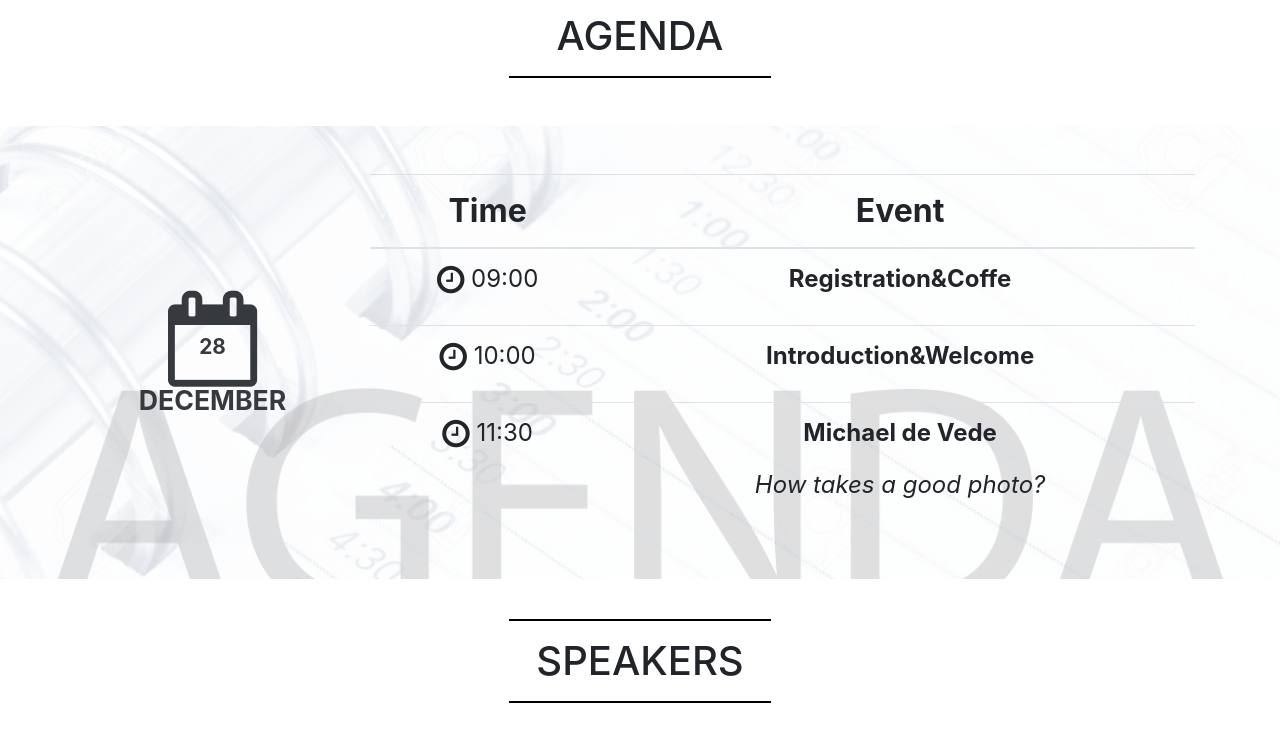
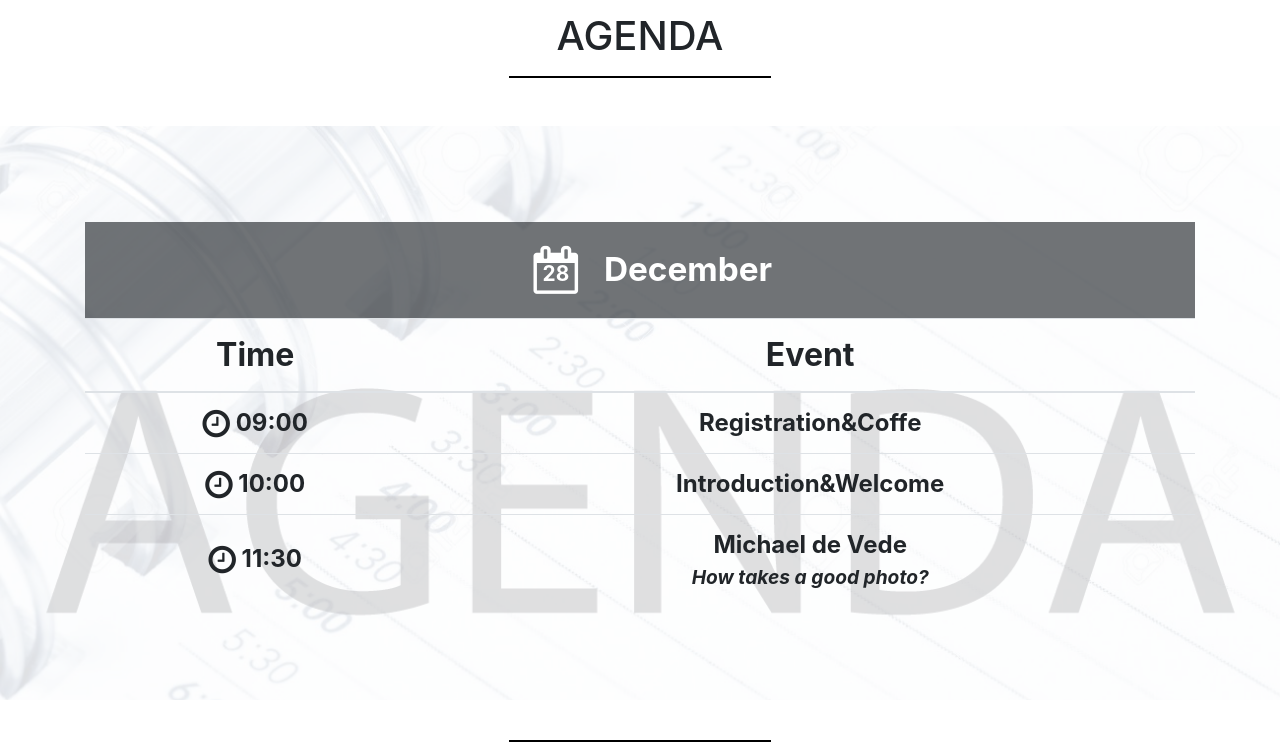
Before and after one commit to Nuta88/Ch-054-2, an Angular app: page / in a window 1280 px wide. Shown: the part 900-1649 px from the top of the page. Built offline with nearby package versions, Linux system fonts and the light colour scheme.

Commit message:
Added photo-location and change agenda to specific-event

```diff
--- a/src/app/specific-event/specific-event.component.html
+++ b/src/app/specific-event/specific-event.component.html
@@ -22,57 +22,51 @@
     </div>
 </div>
 
-<div class="container-fluid" [ngStyle]="{'background-image':'url(' + background.link + ')'}">
+<div class="container-fluid py-5" [ngStyle]="{'background-image':'url(' + background.link + ')'}">
     <div class="container">
-
         <div class="row">
             <div class="col-12">
-                <div class="row event py-5">
-                    <div class="col-md-3 time my-auto">
-                        <span class="fa-stack fa-3x">
-                                        <i class="fa fa-calendar-o fa-stack-2x"></i>
-                                        <strong class="fa-stack-1x calendar-text pt-2">28</strong>
+                <table class="table table-hover font-table my-5">
+                    <caption class="time p-0 table-bgraund text-center">
+                        <span class="fa-stack fa-2x py-0">
+                        <i class="fa fa-calendar-o fa-stack-1x"></i>
+                        <strong class="fa-stack-1x calendar-text pt-1">28</strong>
                         </span>
-                        <div class="month">December</div>
-                    </div>
-                    <div class="col-md-9">
-                        <table class="table table-hover font-table">
+                        <span class="month align-middle font-weight-bold">December</span>
+
+                    </caption>
                     <thead class="theader">
                         <tr>
                             <th class="text-center">Time</th>
                             <th class="text-center">Event</th>
                         </tr>
                     </thead>
+                    <tbody class="font-weight-bold">
                         <tr>
-                                <td class="text-center"><i class="fa fa-clock-o fa-lg"></i> 09:00</td>
-                                <td class="text-center">
-                                    <p class="action">Registration&Coffe</p>
+                            <td class="text-center align-middle"><i class="fa fa-clock-o fa-lg"></i> 09:00</td>
+                            <td class="text-center align-middle">
+                                <p class="action p-0 m-0">Registration&Coffe</p>
                             </td>
                         </tr>
                         <tr>
-                                <td class="text-center"><i class="fa fa-clock-o fa-lg"></i> 10:00</td>
-                                <td class="text-center">
-                                    <p class="action">Introduction&Welcome</p>
+                            <td class="text-center align-middle"><i class="fa fa-clock-o fa-lg"></i> 10:00</td>
+                            <td class="text-center align-middle">
+                                <p class="action p-0 m-0">Introduction&Welcome</p>
                             </td>
                         </tr>
                         <tr>
-                                <td class="text-center"><i class="fa fa-clock-o fa-lg"></i> 11:30</td>
-                                <td class="text-center">
-                                    <p class="action">Michael de Vede</p>
-                                    <p class="report m-0 p-0">How takes a good photo?</p>
+                            <td class="text-center align-middle"><i class="fa fa-clock-o fa-lg"></i> 11:30</td>
+                            <td class="text-center align-middle">
+                                <p class="action p-0 m-0">Michael de Vede</p>
+                                <p class="report p-0 m-0">How takes a good photo?</p>
                             </td>
                         </tr>
+                    </tbody>
                 </table>
-                    </div>
-                </div>
-
             </div>
         </div>
     </div>
 </div>
-
-
-
 
 
 <div class="container">
@@ -238,9 +232,14 @@
                 </a>
             </div>
         </div>
-        </div>
-        <div class="row d-block mx-auto">
+    </div></div>
+
+    <div class="container-fluid my-5 py-5" [ngStyle]="{'background-image':'url(' + bgLocation.link + ')'}">
+    <div class="row d-block mx-auto ">
         <h2 class="text-center">245 West72nd Street New York, NY 10023</h2>
     </div>
+    <div class="row mx-5 my-5">
+            <div class="col-md-12 col-lg-6"><div class="card"><img class="card-image" src="/assets/images/location/ny-1.jpg" alt=""></div></div>
+            <div class="col-md-12 col-lg-6"><div class="card"><img class="card-image" src="/assets/images/location/ny-2.jpg" alt=""></div></div>
 
 </div>
--- a/src/app/specific-event/specific-event.component.scss
+++ b/src/app/specific-event/specific-event.component.scss
@@ -96,30 +96,27 @@ width: 90% !important;
 		}
 	}
 
-	.table-shadow {
-		 box-shadow: 0px 0px 5px rgba(51, 51, 51, 0.7);
-		// border-top: 2px  solid rgba(54, 57, 62, .4);
-		// border-bottom: 2px  solid rgba(54, 57, 62, .4);
-	}
-
 	.calendar-text{font-size: 1.3rem;}
 
 	.event > .time {
-		display: inline-block;
+		display: inline;
 		color: rgb(54, 57, 62);
 		text-align: center;
 		text-transform: uppercase;
 	}
 	.month  {
-
-		font-size: 20pt;
-		font-weight: bold;
+// vertical-align: middle;
+		font-size: 25pt;
 		line-height: 1;
 	}
 
 	.action{font-weight: bold;}
-	.report{font-style: italic;}
-	.table-bgraund{background-color: rgba(54, 57, 62, .4); color: white;}
+	.report{font-style: italic; font-size: 1.2rem;}
+	.table-bgraund{background-color: rgba(54, 57, 62, .7); color: white;}
 	.container-fluid{background-attachment: fixed;background-size: cover;}
 	.font-table{font-size: 1.5rem;}
 	.theader{font-size: 2rem;}
+
+	caption {
+		caption-side: top;
+	   }
```
Lines whose indentation alone changed are shown as unchanged.
